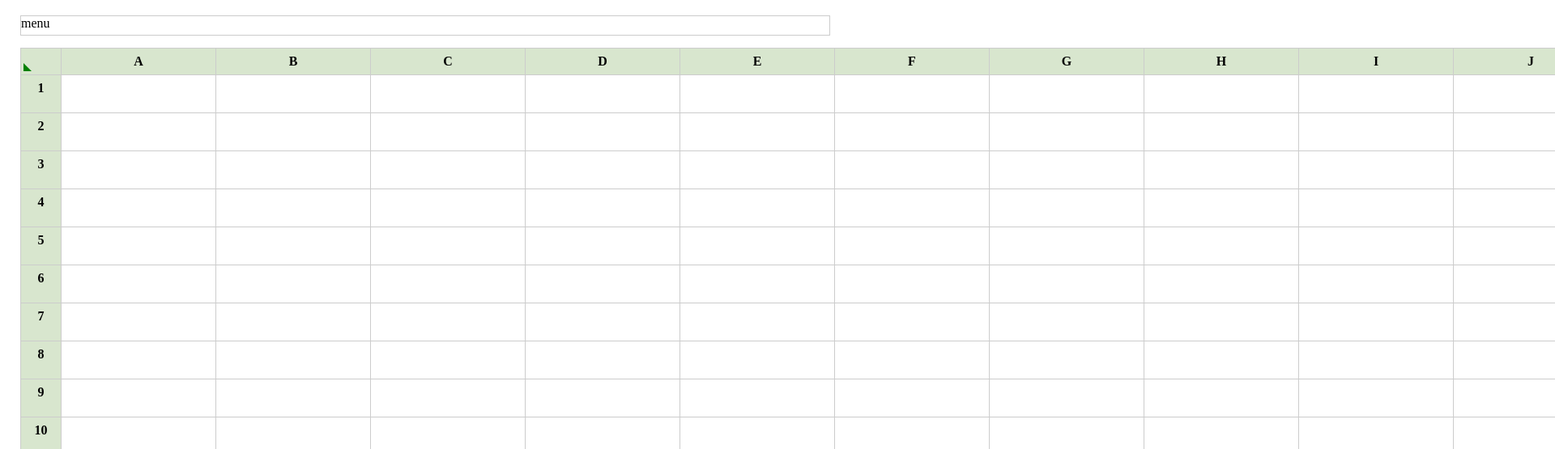
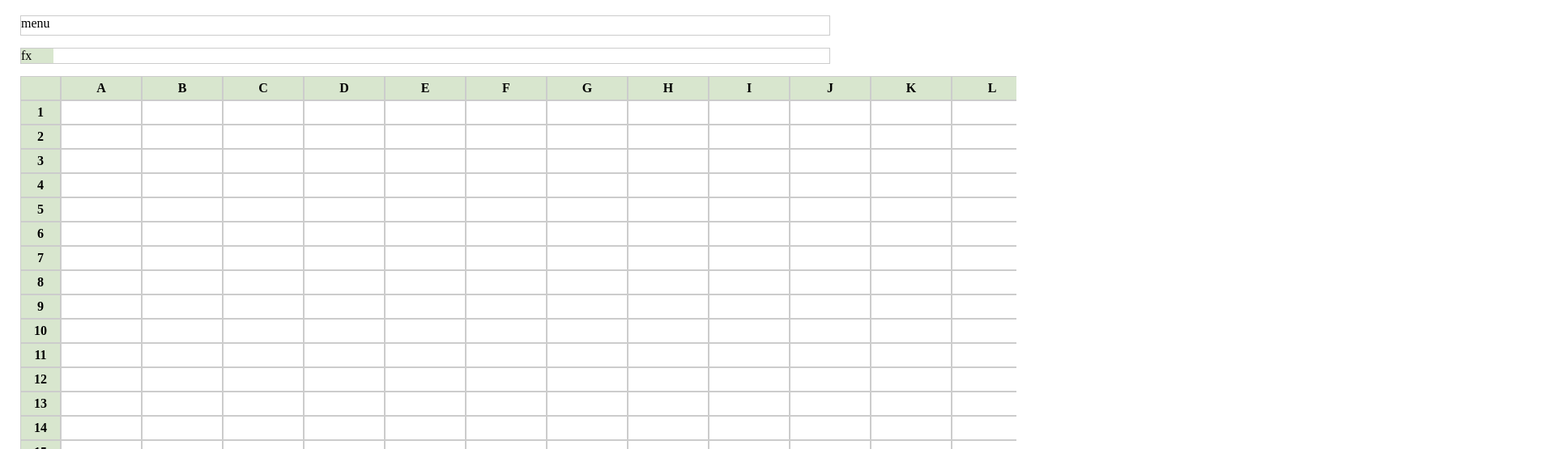
Before and after one commit to OlekUnger/ExcelProject, a website built with webpack: page src/index.html in a window 1280 px wide. Shown: the part 61-616 px from the top of the page at 81% size, 1920 px wide, since content can reach past the window. Built offline with nearby package versions, Linux system fonts and the light colour scheme.

Commit message:
mid commit

```diff
--- a/src/index.html
+++ b/src/index.html
@@ -9,8 +9,17 @@
 <div class="container">
   <h1>Excel Project</h1>
   <div class="menu">menu</div>
-  <!--<div id="excelTable"></div>-->
-  <table id="excelTable"></table>
+  <div class="formula">
+    <span>fx</span>
+    <div contenteditable="true"></div>
+  </div>
+  <div class="table-container">
+    <div id="excelTable">
+      <div class="table-numeric-column"></div>
+      <div class="table-content"></div>
+    </div>
+  </div>
+
 </div>
 
 <script src="./scripts/index.js" type="application/javascript"></script>
--- a/src/scripts/index.js
+++ b/src/scripts/index.js
@@ -1,3 +1,3 @@
-import '../styles/index.scss';
-import './table';
+import '../styles/index2.scss';
+import './table4';
 import './resize-fields';
--- a/src/scripts/resize-fields.js
+++ b/src/scripts/resize-fields.js
@@ -1,34 +1,77 @@
 //растяжение полей drag-n-drop
-const drags = Array.from(document.querySelectorAll('.drag'));
+const table = document.querySelector('#excelTable');
 
-drags.map(drag => {
+function resizeFields(e) {
+  let draggable = e.target.closest('.resizable');
 
-  drag.addEventListener('mousedown', (e) => {
-    let elem = e.target,
-      draggableId = e.target.dataset['drag'],
-      draggable = document.querySelector(`#${draggableId}`),
-      startWidth = draggable.clientWidth,
-      startHeight = draggable.clientHeight,
-      coords = drag.getBoundingClientRect();
+  if(!draggable){
+    return;
+  }
+  let
+    draggableId = draggable.id,
+    coords = draggable.getBoundingClientRect();
 
   document.onmousemove = e => {
-      if(elem.classList.contains('dragX')) {
+
+    if (draggable.classList.contains('resizable-x')) {
       let resX = Math.floor(e.pageX - coords.left);
-        draggable.style.width = startWidth+resX+'px';
-      }
-      else if(elem.classList.contains('dragY')) {
-        let resY = Math.floor(e.pageY - coords.top);
-        draggable.style.height = startHeight + resY+'px';
+      draggable.style.width = resX + 'px';
+
+      Array.from(document.querySelectorAll(`.${draggableId}`))
+        .map(item => {
+          item.style.width = resX + 'px';
+        });
+    } else if (draggable.classList.contains('resizable-y')) {
+      let resY = Math.floor(e.pageY - coords.top),
+        row = document.querySelector(`.${draggableId}`);
+
+      draggable.style.height = resY + 'px';
+      row.style.height = resY + 'px';
+
     }
   };
-  });
+}
 
+
+document.addEventListener('mousedown', resizeFields);
+document.removeEventListener('mouseup', quit);
 document.addEventListener('click', quit);
-  // drag.addEventListener('mouseup',quit);
 
 function quit() {
   document.onmousemove = null;
-    drag.onmouseup = null;
+  document.onmousedown = null;
 }
 
-});;
+// const drags = Array.from(document.querySelectorAll('.drag'));
+//
+// drags.map(drag => {
+//
+//   drag.addEventListener('mousedown', (e) => {
+//     let elem = e.target,
+//       draggableId = e.target.dataset['drag'],
+//       draggable = document.querySelector(`#${draggableId}`),
+//       startWidth = draggable.clientWidth,
+//       startHeight = draggable.clientHeight,
+//       coords = drag.getBoundingClientRect();
+//
+//     document.onmousemove = e => {
+//       if(elem.classList.contains('dragX')) {
+//         let resX = Math.floor(e.pageX - coords.left);
+//         draggable.style.width = startWidth+resX+'px';
+//       }
+//       else if(elem.classList.contains('dragY')) {
+//         let resY = Math.floor(e.pageY - coords.top);
+//         draggable.style.height = startHeight + resY+'px';
+//       }
+//     };
+//   });
+//
+//   document.addEventListener('click', quit);
+//   // drag.addEventListener('mouseup',quit);
+//
+//   function quit() {
+//     document.onmousemove = null;
+//     drag.onmouseup = null;
+//   }
+//
+// });
--- a/src/scripts/table4.js
+++ b/src/scripts/table4.js
@@ -0,0 +1,87 @@
+const alphabet = Array(26).fill('').map((e, i) => String.fromCharCode(i + 65));
+const tableNumericColumn = document.querySelector('.table-numeric-column');
+const tableContent = document.querySelector('.table-content');
+const excelTable = document.querySelector('#excelTable');
+
+
+const fragment = document.createDocumentFragment();
+excelTable.appendChild(createTable(30, 20, fragment));
+tableContent.addEventListener('click', accentFields);
+
+
+function createTable(r = 10, c = 10, fr) {
+  fr.appendChild(createTableNumericColumn(r, tableNumericColumn));
+  fr.appendChild(createTableContent(r, c, tableContent));
+
+  return fr;
+}
+
+// контент таблицы с шапкой
+function createTableContent(rows, cols, fr) {
+  let tableContentFragment = document.createDocumentFragment();
+
+  for (let i = 0; i <= rows; i++) {
+    let row = document.createElement('div');
+    row.className = `row row-${i}`;
+
+    for (let j = 0; j <= cols; j++) {
+      let cell = document.createElement('div');
+      let cellContent = '';
+
+      if (i) {
+        cell.className = `cell col-${alphabet[j]}`;
+        cell.setAttribute('col', alphabet[j]);
+        cell.setAttribute('row', i);
+        cellContent = `<div id="${alphabet[j]}-${i}" contenteditable="true" class="cell-item"></div>`;
+      } else {
+        cell.className = 'resizable resizable-x';
+        cell.id = `col-${alphabet[j]}`;
+        cellContent = alphabet[j];
+      }
+
+      cell.innerHTML = cellContent;
+      row.appendChild(cell);
+    }
+
+    tableContentFragment.appendChild(row);
+
+  }
+  fr.appendChild(tableContentFragment);
+  return fr;
+}
+
+// колонка с цифрами
+function createTableNumericColumn(rows, fr) {
+  const numericCellsFragment = document.createDocumentFragment();
+
+  for (let i = 0; i <= rows; i++) {
+    let numerousColumn = document.createElement('div');
+    numerousColumn.className = i ? 'resizable resizable-y' : '';
+    numerousColumn.id = `row-${i}`;
+    numerousColumn.innerHTML = i ? i : '';
+    numericCellsFragment.appendChild(numerousColumn);
+  }
+  fr.appendChild(numericCellsFragment);
+  return fr;
+}
+
+// изменение background столбца и ячейки при фокусе на каком-либо поле
+function accentFields(e) {
+  if (e.target.classList.contains('cell-item')) {
+    let bgUnFocus = '#d8e6ce';
+    let bgOnFocus = '#6dc4d6';
+    let [col, row] = e.target.id.split('-');
+
+    document.querySelector(`#col-${col}`).style.backgroundColor = bgOnFocus;
+    document.querySelector(`#row-${row}`).style.backgroundColor = bgOnFocus;
+
+    this.addEventListener('blur', () => {
+      document.querySelector(`#col-${col}`).style.backgroundColor = bgUnFocus;
+      document.querySelector(`#row-${row}`).style.backgroundColor = bgUnFocus;
+    });
+  }
+
+}
+
+
+//ToDo реализовать фиксацию первых row и col при скролле
--- a/src/styles/index2.scss
+++ b/src/styles/index2.scss
@@ -0,0 +1,173 @@
+$greyBorder: 1px solid #ccc;
+$lightGreen: #d8e6ce;
+$cellWidth: 100px;
+$cellHeight: 30px;
+
+* {
+  box-sizing: border-box;
+  -moz-user-select: none;
+  -khtml-user-select: none;
+  user-select: none;
+}
+
+body {
+  width: 100%;
+  height: 100%;
+  margin: 0;
+}
+
+.table-container {
+  width: 100%;
+  height: 800px;
+  overflow-y: scroll;
+  overflow-x: scroll;
+}
+
+#excelTable {
+  //width: auto;
+  width: 4000px;
+  height: auto;
+  display: flex;
+  position: relative;
+}
+
+.container {
+  width: 100%;
+  height: 100%;
+  margin: 0 auto;
+  padding: 0 25px;
+}
+
+//.topper {
+//  height: $cellHeight;
+//  width: 100%;
+//  position: absolute;
+//  top: 0;
+//  left: 0;
+//  background-color: $lightGreen;
+//  border: $greyBorder;
+//  z-index: 1;
+//}
+
+.table {
+  &-container {
+    //width: 100%;
+    position: relative;
+  }
+
+  &-numeric-column {
+    min-width: 50px;
+    & div:first-child {
+      @extend .resizable;
+
+      background-color: $lightGreen;
+    }
+
+    & .resizable {
+      min-width: 30px;
+    }
+  }
+
+  &-content {
+    width: 100%;
+
+    & .resizable {
+      min-width: $cellWidth;
+    }
+  }
+}
+
+.row {
+  width: 100%;
+  height: 30px;
+  min-height: 30px;
+  display: flex;
+}
+
+.cell {
+  height: 100%;
+  min-width: $cellWidth;
+  border: $greyBorder;
+
+  &-item {
+    height: 100%;
+    width: 100%;
+    padding: 5px;
+  }
+}
+
+.resizable {
+  font-weight: bold;
+  text-align: center;
+  background-color: $lightGreen;
+  min-height: $cellHeight;
+  display: flex;
+  align-items: center;
+  justify-content: center;
+  border: $greyBorder;
+  position: relative;
+
+  &::before {
+    position: absolute;
+    content: "";
+    opacity: 0;
+    z-index: 1;
+  }
+
+  &-x::before {
+    top: 0;
+    right: 0px;
+    width: 10px;
+    height: 100%;
+    cursor: e-resize;
+  }
+
+  &-y::before {
+    bottom: 0;
+    right: 0;
+    width: 100%;
+    height: 10px;
+    cursor: s-resize;
+  }
+}
+
+
+.hidden {
+  display: none;
+}
+
+.menu {
+  max-width: 1000px;
+  height: 25px;
+  border: $greyBorder;
+  margin-bottom: 15px;
+}
+
+.formula {
+  max-width: 1000px;
+  border: $greyBorder;
+  position: relative;
+  padding: 0 0 0 40px;
+  margin-bottom: 15px;
+}
+
+.formula span {
+  position: absolute;
+  display: block;
+  background-color: $lightGreen;
+  height: 100%;
+  width: 40px;
+  top: 0;
+  left: 0;
+}
+
+.fixed {
+  position: absolute;
+  top: 0;
+  left: 0;
+}
+
+
+.colored {
+  background-color: #d8e6ce;
+}
--- a/src/styles/index3.scss
+++ b/src/styles/index3.scss
@@ -0,0 +1,134 @@
+$greyBorder: 1px solid #ccc;
+$lightGreen: #d8e6ce;
+$cellWidth: 100px;
+$cellHeight: 30px;
+
+* {
+  box-sizing: border-box;
+}
+
+body {
+  width: 100%;
+  height: 100%;
+  margin: 0;
+}
+
+.table-container {
+  width: 100%;
+  height: 800px;
+  overflow-y: scroll;
+  overflow-x: scroll;
+}
+
+#excelTable {
+  width: auto;
+  height: auto;
+  //display: flex;
+  //position: relative;
+}
+
+.container {
+  width: 100%;
+  height: 100%;
+  margin: 0 auto;
+  padding: 0 25px;
+}
+
+
+.table {
+  &-container {
+    position: relative;
+  }
+  &-numeric-column {
+    min-width: 50px;
+
+    & .resizable {
+      width: 100%;
+    }
+  }
+
+  &-content {
+    width: 100%;
+    & .resizable {
+      width: $cellWidth;
+    }
+  }
+
+  &-head {
+    width: 100%;
+    height: 30px;
+
+    & .resizable {
+      width: $cellWidth;
+    }
+  }
+
+}
+
+.row {
+  width: 100%;
+  height: 30px;
+  display: flex;
+}
+
+.cell {
+  height: 100%;
+  width: $cellWidth;
+  border: $greyBorder;
+
+  &-item {
+    height: 100%;
+    width: 100%;
+  }
+}
+
+.resizable {
+  font-weight: bold;
+  text-align: center;
+  background-color: $lightGreen;
+  height: 30px;
+  display: flex;
+  align-items: center;
+  justify-content: center;
+  border: $greyBorder;
+}
+
+
+.hidden {
+  display: none;
+}
+
+.menu {
+  max-width: 1000px;
+  height: 25px;
+  border: $greyBorder;
+  margin-bottom: 15px;
+}
+
+.formula {
+  max-width: 1000px;
+  border: $greyBorder;
+  position: relative;
+  padding: 0 0 0 40px;
+  margin-bottom: 15px;
+}
+
+.formula span {
+  position: absolute;
+  display: block;
+  background-color: $lightGreen;
+  height: 100%;
+  width: 40px;
+  top: 0;
+  left: 0;
+}
+
+.fixed {
+  position: absolute;
+  top: 0;
+  left: 0;
+}
+
+.colored {
+  background-color: #d8e6ce;
+}
```
Also changed, not shown: src/scripts/table2.js (+86 -0 lines), src/scripts/table3.js (+44 -0 lines). Lines whose indentation alone changed are shown as unchanged.
